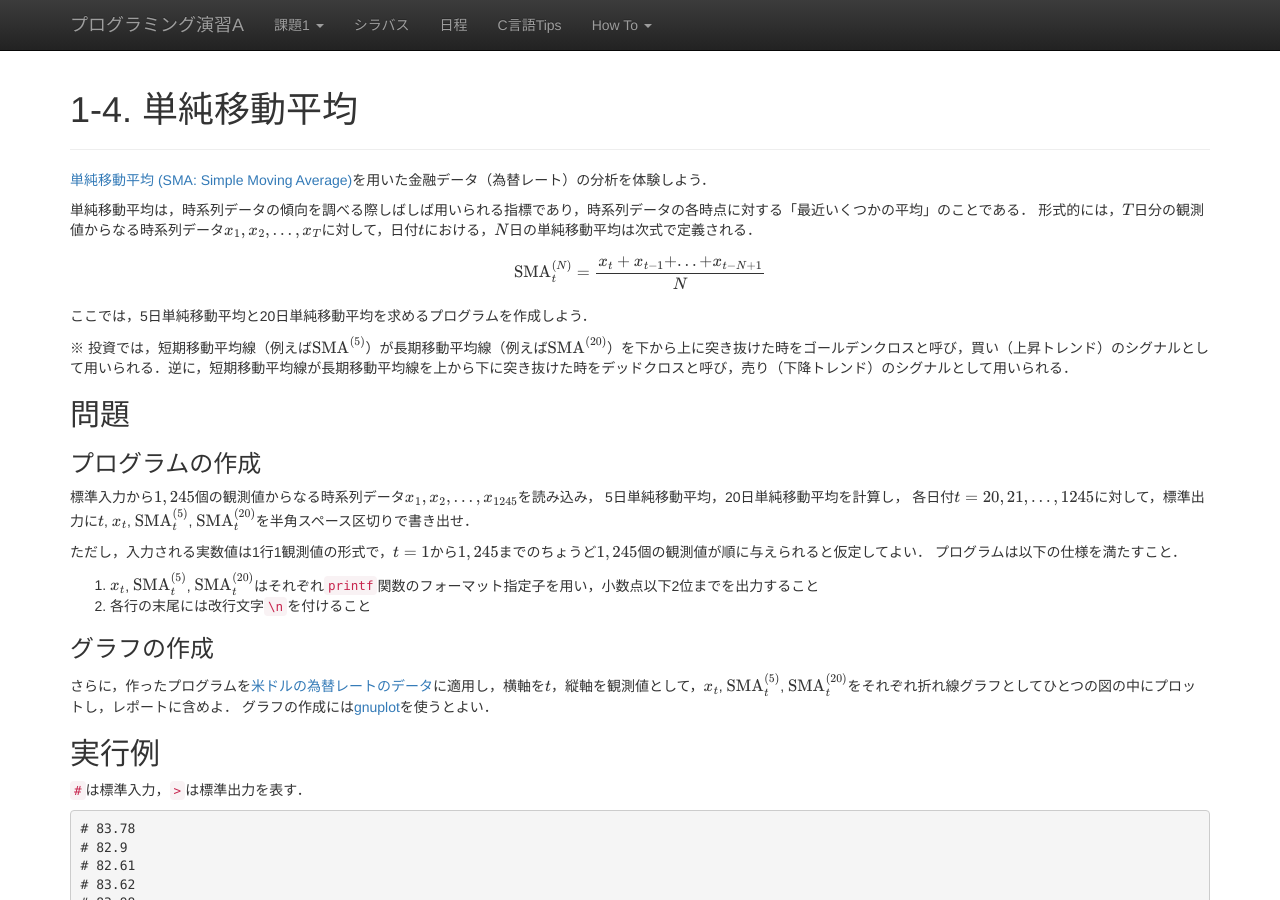
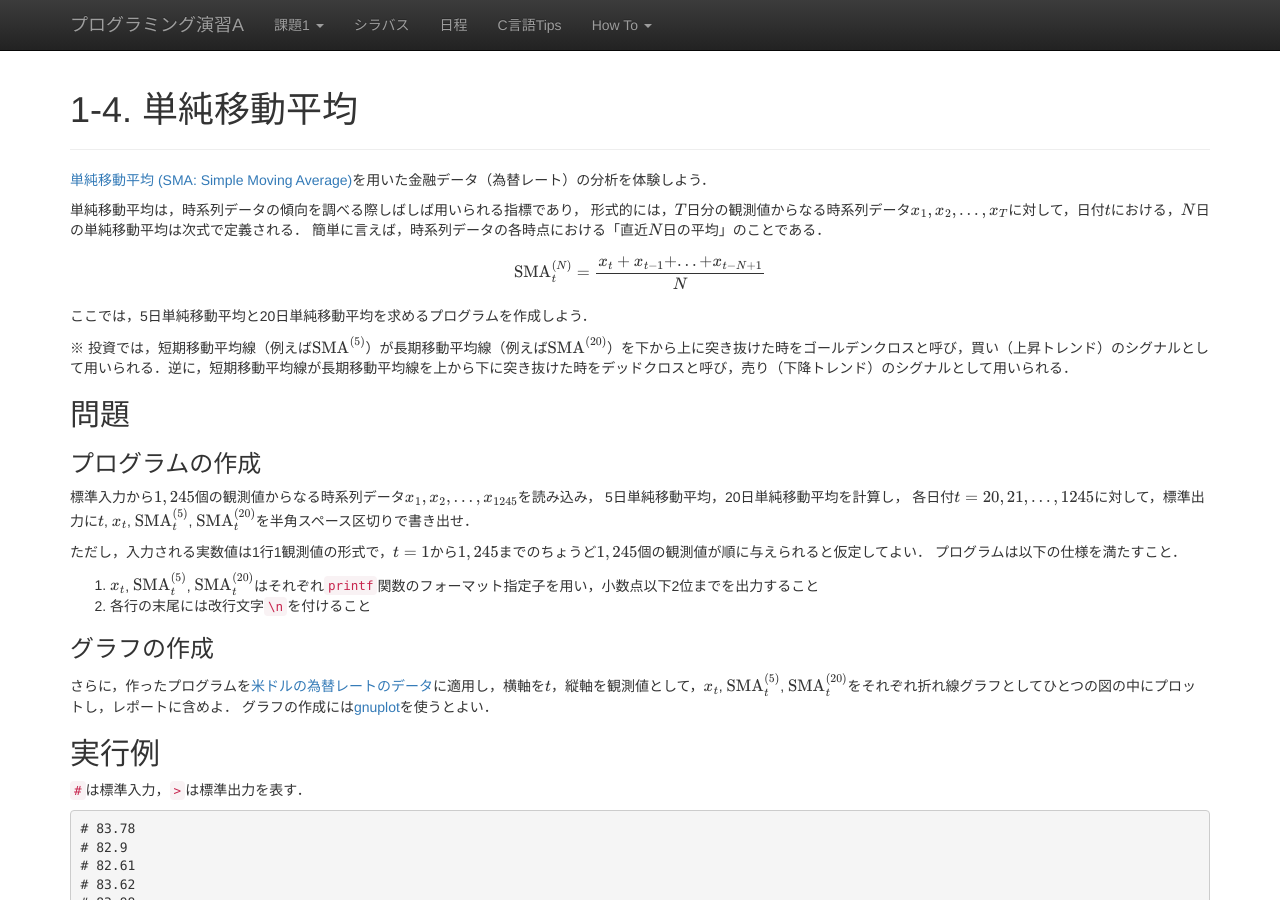
Before and after one commit to ecei-tohoku/ppa-public, a Jekyll site: the page built from kadai1/p14.md, in a window 1280 px wide and 900 px high. Built offline with Jekyll 4.4.1, drawn with Linux system fonts in a browser that asks for light colours; nearby versions of some CDN libraries; formulas are drawn with MathJax 3.

Commit message:
modify: 課題1-4 問題文の微調整

```diff
--- a/kadai1/p14.md
+++ b/kadai1/p14.md
@@ -5,8 +5,10 @@ title: 1-4. 単純移動平均
 
 [単純移動平均 (SMA: Simple Moving Average)](https://ja.wikipedia.org/wiki/%E7%A7%BB%E5%8B%95%E5%B9%B3%E5%9D%87)を用いた金融データ（為替レート）の分析を体験しよう．
 
-単純移動平均は，時系列データの傾向を調べる際しばしば用いられる指標であり，時系列データの各時点に対する「最近いくつかの平均」のことである．
+単純移動平均は，時系列データの傾向を調べる際しばしば用いられる指標であり，
 形式的には，$T$日分の観測値からなる時系列データ$x_1, x_2, ..., x_T$に対して，日付$t$における，$N$日の単純移動平均は次式で定義される．
+簡単に言えば，時系列データの各時点における「直近$N$日の平均」のことである．
+
 
 $$
 {\rm SMA}^{(N)}_t = \frac{x_t + x_{t-1} + ... + x_{t-N+1}}{N}
```
